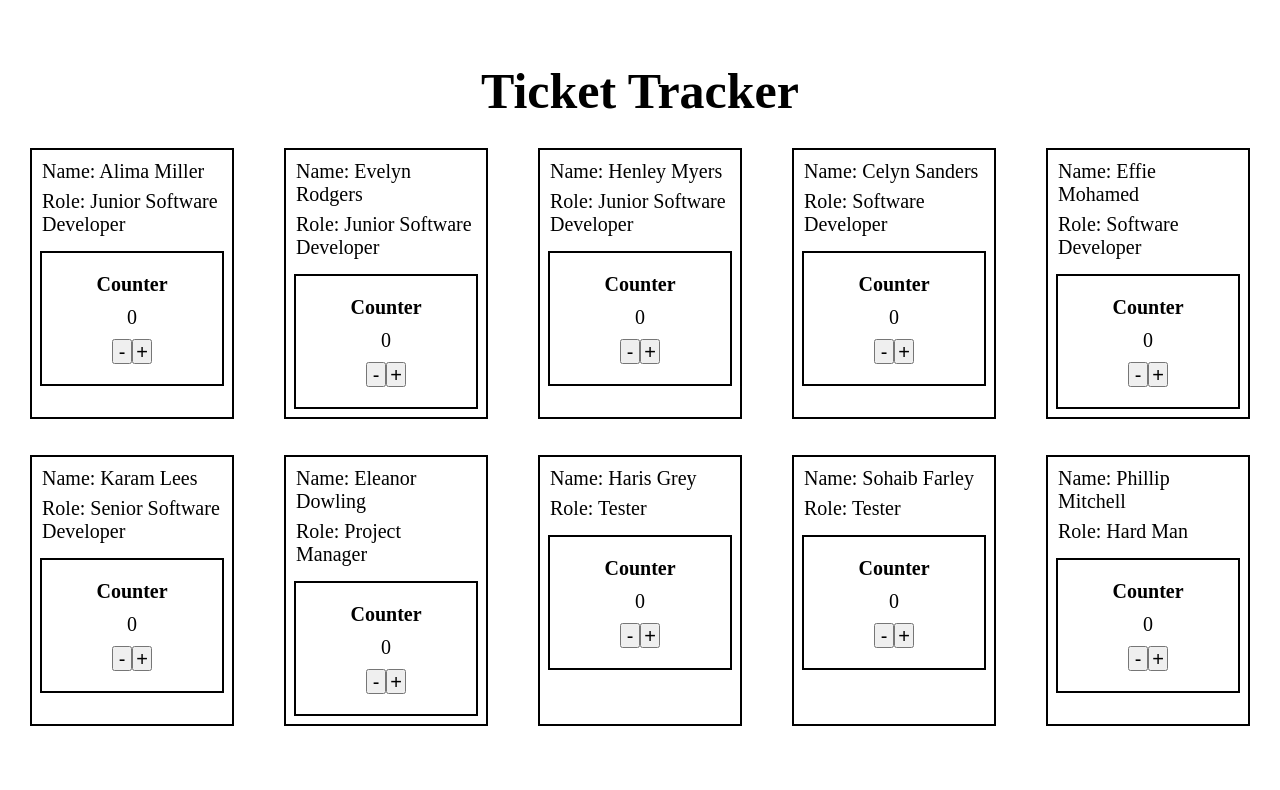
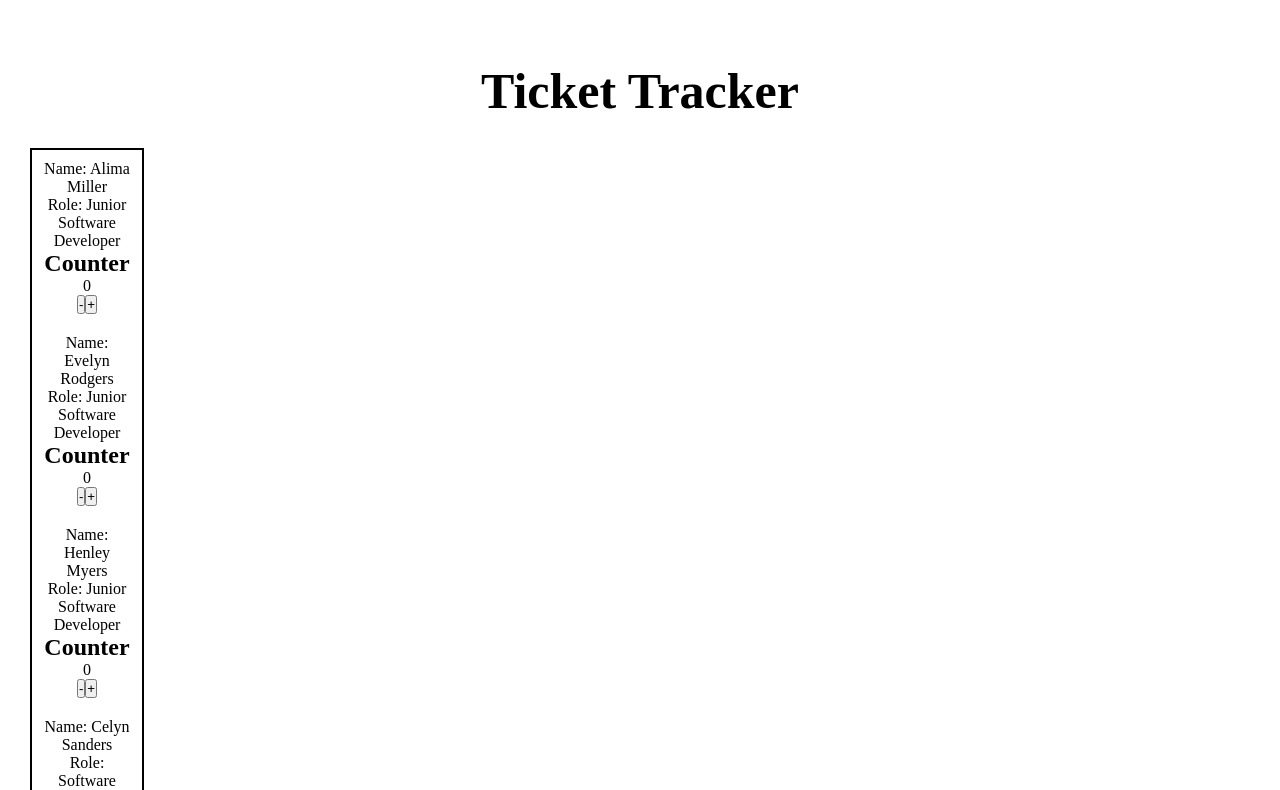
Before and after one commit to Sanjida213/react-project, a React (Vite) app: page / in a window 1280 px wide. Shown: the top 790 px of the page. Built offline with nearby package versions, Linux system fonts and the light colour scheme.

Commit message:
added mapping for employees

```diff
--- a/src/App.scss
+++ b/src/App.scss
@@ -26,17 +26,17 @@
   }
 }
 
-@media screen and (min-width: 768px) {
-  .ticket-container {
+// @media screen and (min-width: 768px) {
+//   .ticket-container {
 
-    .employees-tickets {
-      gap: 10px;
-      font-size: 20px;
-      flex-wrap: wrap;
+//     .employees-tickets {
+//       gap: 10px;
+//       font-size: 20px;
+//       flex-wrap: wrap;
 
-      .ticket__employees-info {
-        width: 200px;
-      }
-    }
-  }
-}
+//       .ticket__employees-info {
+//         width: 200px;
+//       }
+//     }
+//   }
+// }
--- a/src/App.tsx
+++ b/src/App.tsx
@@ -3,9 +3,16 @@ import Employees from './components/Employee/Employee';
 import team from './team';
 import Counter from './components/Counter/Counter';
 
-
+// we want to put the counter component inside the employee component and then
+// instead of team[0] we want to map over it so it gets each team employee. we can do this in apps.tsx
 const App = () => {
 
+// const employees = team.map(employee => (
+//   <div key={employee.id} className='employee'>
+//     <p>Name: {employee.name}</p>
+//     <p>Role: {employee.role}</p>
+//   </div>
+// ));
 
   return (
     <div className='ticket-container'>
@@ -13,76 +20,12 @@ const App = () => {
 
     <div className='employees-tickets'>
 
-      <section className='ticket__employees-info'>
-        <Employees employees={[team[0]]}/>
-        <div className='employee-tickets__counter'>
-          <Counter heading="Counter"/>
-        </div>
+      <section >
+       <div className='ticket__employees-info'>
+       <Employees employees={team}/>
+
+       </div>
       </section>
-
-      <section className='ticket__employees-info'>
-        <Employees employees={[team[1]]}/>
-        <div className='employee-tickets__counter'>
-          <Counter heading="Counter"/>
-        </div>
-      </section>
-
-      <section className='ticket__employees-info'>
-        <Employees employees={[team[2]]}/>
-        <div className='employee-tickets__counter'>
-          <Counter heading="Counter"/>
-        </div>
-      </section>
-
-      <section className='ticket__employees-info'>
-        <Employees employees={[team[3]]}/>
-        <div className='employee-tickets__counter'>
-          <Counter heading="Counter"/>
-        </div>
-      </section>
-
-      <section className='ticket__employees-info'>
-        <Employees employees={[team[4]]}/>
-        <div className='employee-tickets__counter'>
-          <Counter heading="Counter"/>
-        </div>
-      </section>
-
-      <section className='ticket__employees-info'>
-        <Employees employees={[team[5]]}/>
-        <div className='employee-tickets__counter'>
-          <Counter heading="Counter"/>
-        </div>
-      </section>
-
-      <section className='ticket__employees-info'>
-        <Employees employees={[team[6]]}/>
-        <div className='employee-tickets__counter'>
-          <Counter heading="Counter"/>
-        </div>
-      </section>
-
-      <section className='ticket__employees-info'>
-        <Employees employees={[team[7]]}/>
-        <div className='employee-tickets__counter'>
-          <Counter heading="Counter"/>
-        </div>
-      </section>
-
-      <section className='ticket__employees-info'>
-        <Employees employees={[team[8]]}/>
-        <div className='employee-tickets__counter'>
-          <Counter heading="Counter"/>
-        </div>
-      </section>
-
-      <section className='ticket__employees-info'>
-        <Employees employees={[team[9]]}/>
-        <div className='employee-tickets__counter'>
-          <Counter heading="Counter"/>
-        </div>
-      </section>
-
 
     </div>
 
--- a/src/components/Counter/Counter.scss
+++ b/src/components/Counter/Counter.scss
@@ -1,23 +1,23 @@
-.counter {
-  padding: 20px;
-  outline: 2px solid black;
+// .counter {
+//   padding: 20px;
+//   outline: 2px solid black;
 
-  .counter__heading {
-    display: flex;
-    flex-direction: column;
-    align-items: center;
-    font-size: 20px;
-  }
+//   .counter__heading {
+//     display: flex;
+//     flex-direction: column;
+//     align-items: center;
+//     font-size: 20px;
+//   }
 
-  .counter__number{
-    padding: 10px;
-    font-size: 20px;
-  }
+//   .counter__number{
+//     padding: 10px;
+//     font-size: 20px;
+//   }
 
-  button{
-    font-size: 20px;
-    height: 25px;
-    width: 20px;
-  }
+//   button{
+//     font-size: 20px;
+//     height: 25px;
+//     width: 20px;
+//   }
 
-}
+// }
--- a/src/components/Employee/Employee.scss
+++ b/src/components/Employee/Employee.scss
@@ -1,11 +1,19 @@
 
-.employee-content{
-  display: block;
-  padding-bottom: 10px;
+.employee-container{
+  display: flex;
+  gap: 10px;
+  flex-wrap: wrap;
+  justify-content: center;
+  align-items: center;
+  // padding-bottom: 10px;
 
-  .employee-content__names,
-  .employee-content__roles{
-    text-align: start;
-    padding-bottom: 7px;
+  // .employee-card {
+  //   display: flex;
+  // }
+
+
+  .employee-info{
+    margin-bottom: 20px;
   }
+
 }
--- a/src/components/Employee/Employee.tsx
+++ b/src/components/Employee/Employee.tsx
@@ -1,59 +1,38 @@
 import "./Employee.scss";
-import Team from "../../teamsTypes";
+import Employee from "../../teamsTypes";
+import Counter from "../Counter/Counter";
 
 type TeamProps = {
-  // id: Team[];
-  // names: Team[];
-  // roles: Team[];
-  employees: Team[];
+  employees: Employee[];
 };
 
-// const Employees = ({ names, roles }: TeamProps) => {
-//   // const teamsArr = [...team]
-//   // const teamsNames = teamsArr.map(team => {
-//   //   return (team.name)
-//   // })
 
-//   // const teamsRoles = teamsArr.map(team => {
-//   //   return (team.role)
-//   // })
-//   return (
-//     <div className="employee-content">
-//       {/* <p>{teamsNames}</p>
-//       <p>{teamsRoles}</p> */}
-//       {names.map((team) => {
-//         return (
-//           <p key={team.id} className="employee-content__names">
-//             {team.name}
-//           </p>
-//         );
-//       })}
-
-//       {roles.map((team) => {
-//         return <p className="employee-content__roles">{team.role}</p>;
-//       })}
-//     </div>
-//   );
-// };
 
 const Employees = ({ employees }: TeamProps) => {
+
+  // const employees = [...employee] /// maybe add employee here and then inside return map
+
   return (
-    <div className="employee-content">
-      {employees.map((team) => {
-        return (
-          <p key={team.id} className="employee-content__names">
-            Name: {team.name}
-          </p>
-        );
-      })}
+    <div className="employee-container">
+       <div className="employee-card">
+       {employees.map((employee) => (
+        <div className="employee-info" key={employee.id}>
+          <div>
+          <p className="employee-content__names">
+           Name: {employee.name}
+         </p>
 
-      {employees.map((team) => {
-        return (
-          <p key={team.id} className="employee-content__roles">
-            Role: {team.role}
-          </p>
-        );
-      })}
+         <p className="employee-content__roles">
+           Role: {employee.role}
+         </p>
+        </div>
+
+          <Counter heading="Counter"/>
+
+        </div>
+        ))};
+       </div>
+
     </div>
   );
 };
--- a/src/team.ts
+++ b/src/team.ts
@@ -1,6 +1,6 @@
-import Team from "./teamsTypes";
+import Employee from "./teamsTypes";
 
-const team: Team[] = [
+const team: Employee[] = [
   {
     id: 1,
     name: "Alima Miller",
--- a/src/teamsTypes.ts
+++ b/src/teamsTypes.ts
@@ -1,7 +1,7 @@
-type Team = {
+type Employee = {
   id: number;
   name: string;
   role: string
 }
 
-export default Team;
+export default Employee;
```
Also changed, not shown: src/assets/images/Minus.png (deleted), src/assets/images/Plus_symbol.png (deleted).
